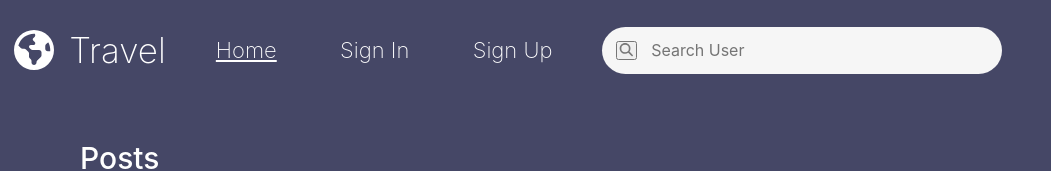
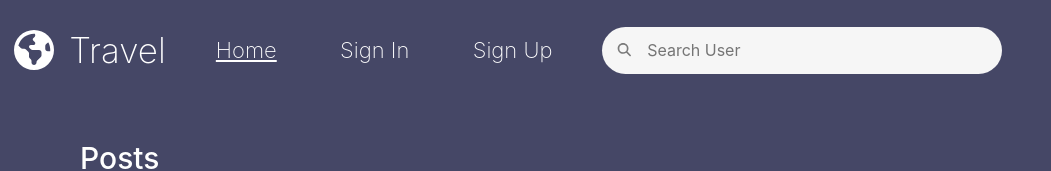
Before and after one commit to Hopelesszz/travel-front, a React (Vite) app: page / in a window 1280 px wide. Shown: the top 171 px of the page, without its empty margins (0-1051 px from the left). Built offline with nearby package versions, Linux system fonts and the light colour scheme; no server answers.

Commit message:
searching bar

```diff
--- a/src/components/Header/Header.scss
+++ b/src/components/Header/Header.scss
@@ -93,3 +93,14 @@
         color: rgba(0,0,0,0.5);
     }
 }
+.search__button {
+  background: none;
+  border: none;
+  padding: 0;
+  margin: 0;
+  cursor: pointer;
+}
+
+.search__button:focus {
+  outline: none;
+}
```
